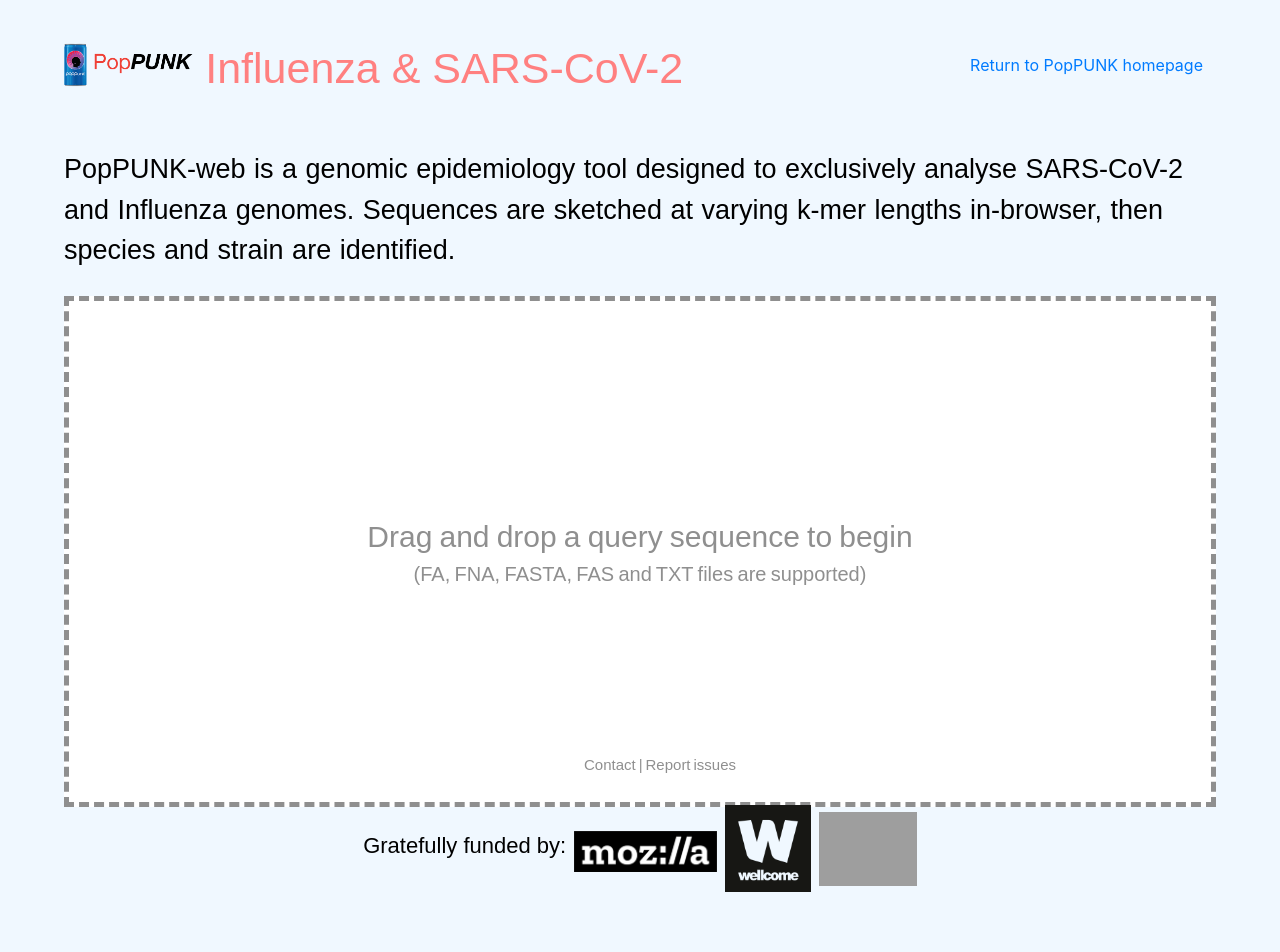
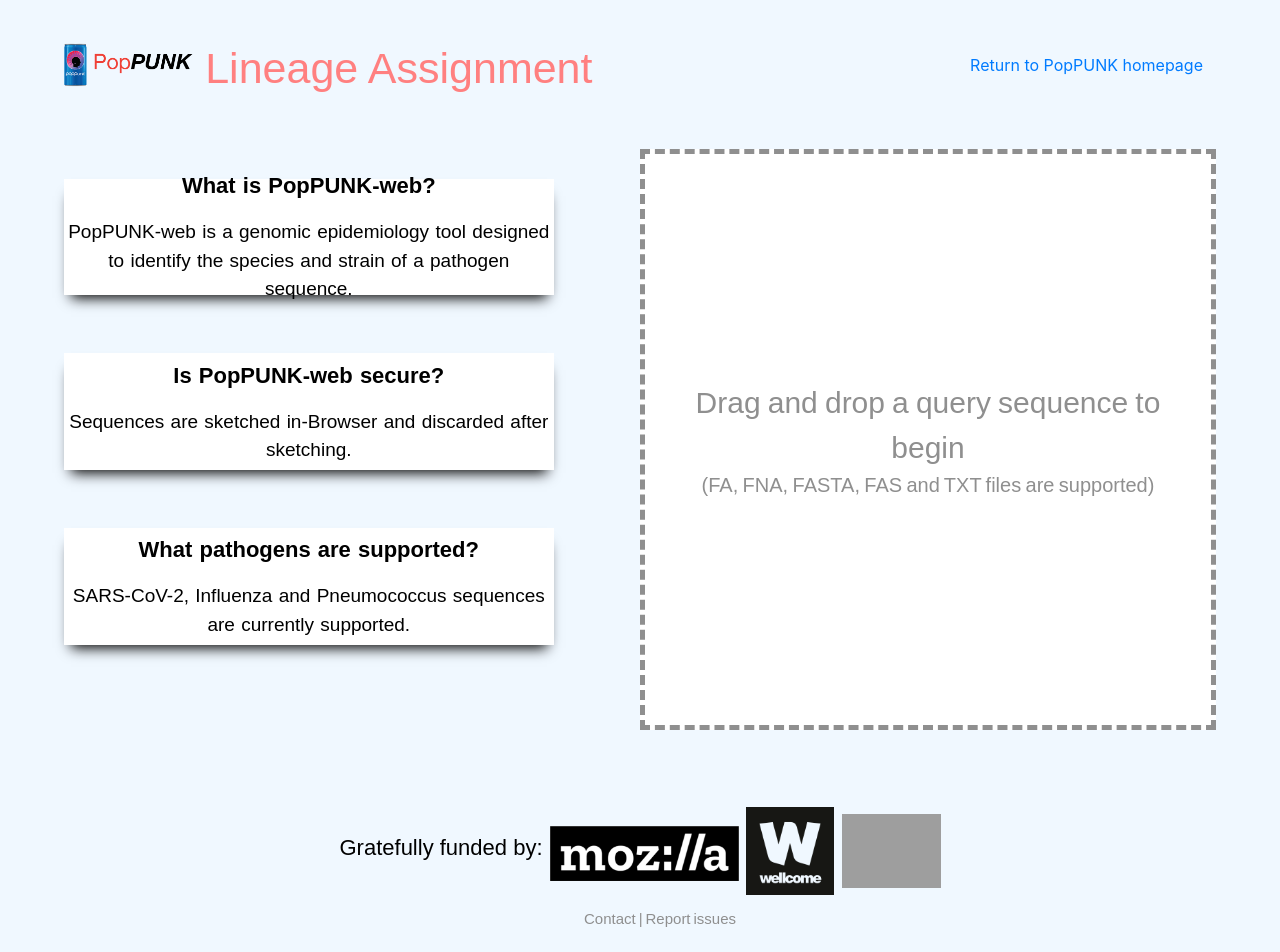
Before and after one commit to johnlees/PopPUNK-web, a React (Create React App) app: page / in a window 1280 px wide. Shown: the top 952 px of the page. Built offline with nearby package versions, Linux system fonts and the light colour scheme; grey boxes are pictures that could not be loaded.

Commit message:
Sequence QC metrics and extend microreact window

```diff
--- a/src/App.js
+++ b/src/App.js
@@ -21,7 +21,7 @@ function App() {
 
   const [loading, setLoading] = useState(false); //define loading state
   const [progress, setStage] = useState("Sketching..."); //define result state
-  const [sketch, setSketch] = useState(null); //define sketch state
+  const [sketchResult, setSketch] = useState(null); //define sketch state
   const [display, setCluster] = useState(null); //define result state
 
   const onDrop = useCallback(acceptedFiles => {
@@ -33,7 +33,7 @@ function App() {
       const sketch = event.data
 
       setStage("Assigning lineage...");
-      setSketch(sketch)
+      setSketch(JSON.parse(sketch))
 
       console.log('Posting sketch to Flask!');
       fetch("http://localhost:5000/upload", {
@@ -46,7 +46,6 @@ function App() {
         body: JSON.stringify(sketch),
         }).then((response) => response.json()).then((responseJson) => {
       const result = JSON.parse(responseJson);
-      console.log(result);
       setCluster(result);
       setLoading(false);
       console.log("Flask delay complete!");
@@ -59,21 +58,14 @@ return (
       <>
         <div className="flexbox-container">
           <img className='logo' src={PopPUNKLogo} alt="PopPUNK logo"/>
-          <div id="title-font" className="title">Influenza & SARS-CoV-2</div>
+          <div id="title-font" className="title">Lineage Assignment</div>
           <Button style={{ marginLeft: "auto" }} href="https://poppunk.net/" variant="link">Return to PopPUNK homepage</Button>
         </div>
         <div>
           <div className="content-container">
             { (display === null &&  loading === false) && <DropZone onDrop = { onDrop } /> }
             { (display === null &&  loading === true) &&  <Loading progress = { progress }/> }
-            { display && <ClusterResult display = { display } sketch = { sketch }/> }
-            <div id="footer-font" className="footer-links">
-              <ul>
-                <a className="link" href="mailto:poppunk@poppunk.net">Contact</a>
-                <a> | </a>
-                <a className="link" href="https://github.com/johnlees/PopPUNK/issues">Report issues</a>
-              </ul>
-            </div>
+            { display && <ClusterResult display = { display } sketch = { sketchResult }/> }
           </div>
           <div className="funder-container">
             <div id="funder-font" className="funder-logos">
@@ -83,6 +75,13 @@ return (
               <img className="MRC-logo" src={MRCLogo} alt="PopPUNK logo"/>
             </div>
           </div>
+          <div id="footer-font" className="footer-links">
+              <ul>
+                <a className="link" href="mailto:poppunk@poppunk.net">Contact</a>
+                <a> | </a>
+                <a className="link" href="https://github.com/johnlees/PopPUNK/issues">Report issues</a>
+              </ul>
+            </div>
         </div>
       </>
     </main>
--- a/src/CSS/Fonts.css
+++ b/src/CSS/Fonts.css
@@ -9,9 +9,21 @@
   text-transform: none;
   }
 
+#description-header-font {
+  font-family: Arial, Helvetica, sans-serif;
+  font-size: 22px;
+  word-spacing: 1px;
+  font-weight: bold;
+  color: #000000;
+  text-decoration: none;
+  font-style: normal;
+  font-variant: normal;
+  text-transform: none;
+  }
+
 #description-font {
   font-family: Arial, Helvetica, sans-serif;
-  font-size: 27px;
+  font-size: 19px;
   word-spacing: 1px;
   color: #000000;
   font-weight: normal;
--- a/src/CSS/styles/App.css
+++ b/src/CSS/styles/App.css
@@ -10,7 +10,7 @@ App {
 }
 
 .content-container {
-  height: 700px;
+  min-height: 650px;
 }
 
 .flexbox-container {
@@ -40,53 +40,54 @@ App {
 }
 
 .footer-links {
-  position: absolute;
+  position: relative;
   width: 100%;
   display: flex;
   justify-content: center;
-  bottom: 1%
+  padding: 1% 0% 0% 0%;
 }
 
 .link { color: #8F8F8F; }
 .link:hover { color: #000000; }
 
 .funder-container {
+  position: relative;
   display: flex;
   flex-direction: inline-block;
-  height: 150px;
+  height: 115px;
   width: 100%;
   justify-content: center;
   align-items: center;
+  padding: 1.5% 0% 0% 0%;
 }
 
 .funder-logos {
   position: relative;
-  height: 90%;
+  height: 100%;
   width: 100%;
   vertical-align: middle;
   justify-content: center;
   display: flex;
   align-items: center;
-  bottom: 40%;
 }
 
 .MF-logo {
   position: relative;
-  height: 40%;
+  height: 70%;
   max-width: 100%;
   padding: 1% 0% 0% 0.6%;
 }
 
 .Wellcome-logo {
   position: relative;
-  height: 70%;
+  height: 100%;
   max-width: 100%;
   padding: 0.6% 0% 0% 0.6%;
 }
 
 .MRC-logo {
   position: relative;
-  height: 60%;
+  height: 85%;
   max-width: 100%;
   padding: 0.6% 0% 0% 0.6%;
 }
--- a/src/CSS/styles/LandingPage.css
+++ b/src/CSS/styles/LandingPage.css
@@ -5,23 +5,53 @@
     justify-content: center;
 }
 
+.landing-grid {
+    display: inline-grid;
+    grid-template-columns: 50% 50%;
+    padding: 1.5% 5% 0% 5%;
+    height: 600px;
+    width: 100%
+}
+
 .description {
     position: relative;
-    align-content: center;
-    padding: 1.5% 5% 0% 5%;
+    width: 85%;
+    height: 100%;
+    display: flex;
+    flex-direction: column;
+    grid-column-start: 1;
+    grid-column-end: 2;
+    grid-row:1;
+}
+
+.description-text {
+    text-align: center;
+    display: flex;
+    flex-direction: column;
+    justify-content: center;
+    align-items: center;
+    width: 100%;
+    height: 20%;
+    background-color: #FFFFFF;
+    margin: 6% 0% 6% 0%;
+    box-shadow: 0px 10px 13px -7px #000000, -3px 15px 50px -5px rgba(255,150,133,0);
 }
 
 /* Dropzone */
 .dropzone {
-    height: 73%;
+    height: 100%;
+    width: 100%;
     border: 5px dashed #8F8F8F;
     outline: none;
     cursor: pointer;
-    margin: 2% 5%;
     display: flex;
+    float: right;
     justify-content: center;
     align-items: center;
     background-color: #FFFFFF;
+    grid-column-start: 2;
+    grid-column-end: 3;
+    grid-row:1;
 }
 
 .dropzone-active {
@@ -33,11 +63,3 @@
     align-self: center;
     font-size: 24px;
 }
-
-.loader-container {
-    display: flex;
-    flex-direction: column;
-    height: 80%;
-    justify-content: center;
-    align-items: center;
-}
--- a/src/CSS/styles/LoadingPage.css
+++ b/src/CSS/styles/LoadingPage.css
@@ -14,3 +14,11 @@
     position: relative;
     top: 3%;
 }
+
+.loader-container {
+    display: flex;
+    flex-direction: column;
+    height: 650px;
+    justify-content: center;
+    align-items: center;
+}
--- a/src/CSS/styles/ResultsPage.css
+++ b/src/CSS/styles/ResultsPage.css
@@ -41,14 +41,26 @@
 }
 
 .result-container {
-    height: 93.5%;
+    height: 100%;
+    max-width: 100%;
+    background-color:#FFFFFF;
+    margin: 0% 5% 0% 5%;
+}
+
+.extended-result-container {
+    height: 1000px;
     max-width: 100%;
     background-color:#FFFFFF;
     margin: 0% 5% 0% 5%;
 }
 
 .display-container {
-    height: 90%;
+    height: 585px;
+    width: 100%;
+}
+
+.extended-display-container {
+    height: 946px;
     width: 100%;
 }
 
@@ -90,14 +102,14 @@
 }
 
 .show-Microreact {
-    position: absolute;
-    width: 90%;
-    height: 70%;
+    position: relative;
+    width: 100%;
+    height: 100%;
     justify-content: center;
 }
 
 .hide-Microreact {
-    position: absolute;
+    position: relative;
     width: 90%;
     height: 100%;
     display: none;
--- a/src/components/LandingPage/DropZone.js
+++ b/src/components/LandingPage/DropZone.js
@@ -12,8 +12,24 @@ const DropZone = ({ onDrop }) => {
   });
 
   return (
+    <div className="landing-grid">
       <>
-      <div id="description-font" className="description"> PopPUNK-web is a genomic epidemiology tool designed to exclusively analyse SARS-CoV-2 and Influenza genomes. Sequences are sketched at varying k-mer lengths in-browser, then species and strain are identified.</div>
+        <div className="description">
+          <>
+            <div className="description-text">
+              <p id="description-header-font"> What is PopPUNK-web?</p>
+              <a id="description-font">PopPUNK-web is a genomic epidemiology tool designed to identify the species and strain of a pathogen sequence.</a>
+            </div>
+            <div className="description-text">
+              <p id="description-header-font">Is PopPUNK-web secure?</p>
+              <a id="description-font">Sequences are sketched in-Browser and discarded after sketching.</a>
+            </div>
+            <div className="description-text">
+              <p id="description-header-font">What pathogens are supported?</p>
+              <a id="description-font">SARS-CoV-2, Influenza and Pneumococcus sequences are currently supported.</a>
+            </div>
+          </>
+        </div>
         <div className={getClassName("dropzone", isDragActive)} {...getRootProps()}>
           <input className="dropzone-input" {...getInputProps()} />
           <div className="text-center">
@@ -28,6 +44,7 @@ const DropZone = ({ onDrop }) => {
           </div>
         </div>
       </>
+    </div>
   );
 };
 
--- a/src/components/ResultsPage/Microreact.js
+++ b/src/components/ResultsPage/Microreact.js
@@ -3,7 +3,7 @@ import React from "react";
 class Tree extends React.Component{
     render() {
         return(
-            <object style= {{ width: '100%', height: '90%' }} classnametype="text/html" data={ this.props.URL } />
+            <object style= {{ width: '100%', height: '100%' }} classnametype="text/html" data={ this.props.URL } />
         );
     };
 };
--- /dev/null
+++ b/src/components/ResultsPage/Statistics.js
@@ -0,0 +1,44 @@
+import React from "react";
+import Button from 'react-bootstrap/Button';
+
+function Statistics(props) {
+
+    function handleSaveToPC(jsonData) {
+        const fileData = JSON.stringify(jsonData);
+        const blob = new Blob([fileData], {type: "text/plain"});
+        const url = URL.createObjectURL(blob);
+        const link = document.createElement('a');
+        link.download = 'sketch.json';
+        link.href = url;
+        link.click();
+    };
+
+    function roundToTwo(num) {
+        const freq = parseFloat(num)
+        return +(Math.round(freq + "e+2")  + "e-2");
+    }
+
+    return (
+        <>
+            <h3>General</h3>
+                <h5>
+                    <p>Species: {props.display.species}</p>
+                    <p>Cluster ID: {props.display.query}</p>
+                    <p>Prevalence: {props.display.prev}</p>
+                </h5>
+            <h3>Sequence quality</h3>
+                <h5>
+                    <p>Genome length: {props.sketch.length}</p>
+                    <p>Number of missing bases: {props.sketch.missing_bases}</p>
+                    <p>Base frequencies:</p>
+                    <p>A: {roundToTwo(props.sketch.bases[0])}</p>
+                    <p>C: {roundToTwo(props.sketch.bases[1])}</p>
+                    <p>G: {roundToTwo(props.sketch.bases[2])}</p>
+                    <p>T: {roundToTwo(props.sketch.bases[3])}</p>
+                </h5>
+            <p><Button className='download-button' variant="outline-primary" onClick={ handleSaveToPC.bind(null, props.sketch) } >Download sketch</Button></p>
+        </>
+    );
+};
+
+export default Statistics;
```
Also changed, not shown: src/components/ResultsPage/changeView.js (+11 -18 lines), 1 other file (tests, documents, lock files or other folders). Lines whose indentation alone changed are shown as unchanged.
